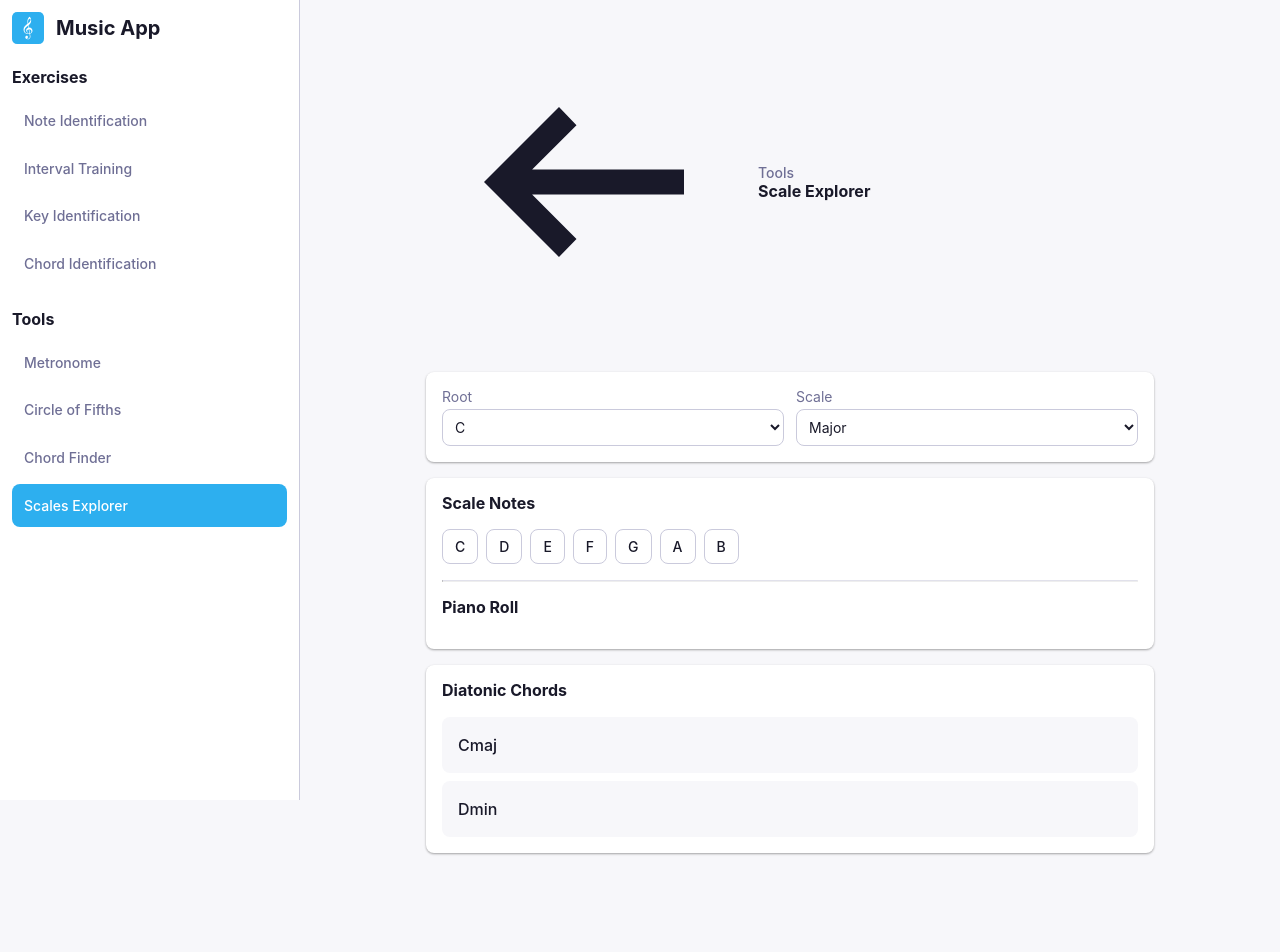
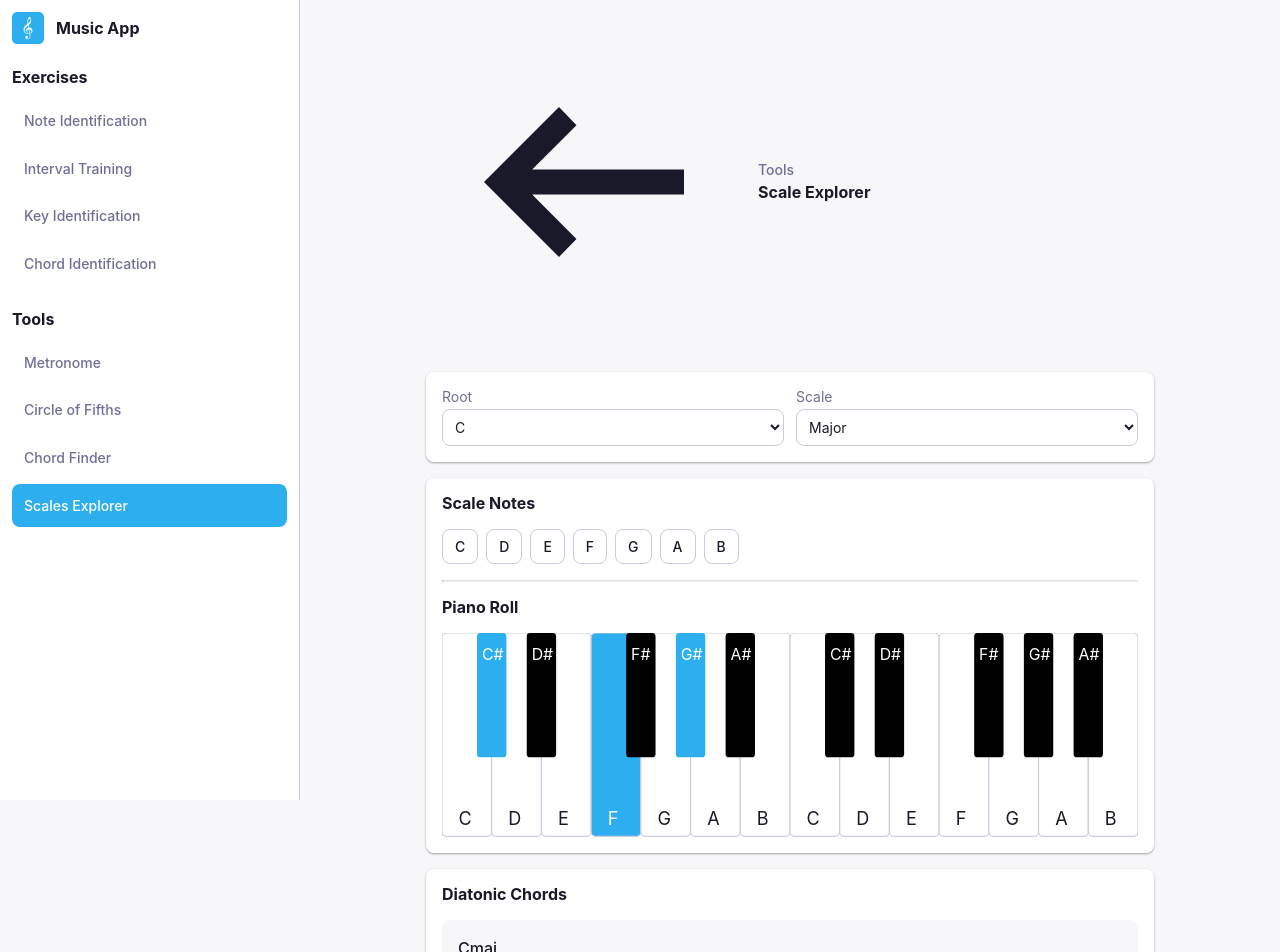
Before and after one commit to DrakeB1234/ToneTools, a SvelteKit app: page /tools/scales-explorer in a window 1280 px wide. Shown: the top 952 px of the page. Before the commit the page ends 877 px from the top, so only its background shows below. Built offline with nearby package versions, Linux system fonts and the light colour scheme.

Commit message:
Started to create the piano roll component. Will require changes to implement whatever note system I will use in the future, as of now its just for show.

```diff
--- a/src/app.css
+++ b/src/app.css
@@ -78,6 +78,7 @@ svg {
   --system-ui: system-ui, "Segoe UI", Roboto, Helvetica, Arial, sans-serif, "Apple Color Emoji", "Segoe UI Emoji", "Segoe UI Symbol";
 
   /* NAMING font-size-16 == 16px == 1rem */
+  --font-size-12: 0.625rem;
   --font-size-14: 0.875rem;
   --font-size-16: 1rem;
   --font-size-20: 1.25rem;
@@ -120,6 +121,14 @@ svg {
 
   --ease-in-sine: cubic-bezier(0.12, 0, 0.39, 0);
   --transition-color: background-color 0.2s var(--ease-in-sine);
+
+  /* font sizes */
+
+  --font-size-xsm: var(--font-size-12);
+  --font-size-sm: var(--font-size-14);
+  --font-size-base: var(--font-size-16);
+  --font-size-lg: var(--font-size-20);
+  --font-size-xlg: var(--font-size-24);
 
   /* app colors */
 
@@ -181,37 +190,39 @@ h3 {
 
 h1 {
   line-height: 1.2;
-  font-size: var(--font-size-24);
+  font-size: var(--font-size-xlg);
   font-weight: var(--font-weight-bold);
 }
 
 h2 {
   line-height: 1.2;
-  font-size: var(--font-size-20);
+  font-size: var(--font-size-lg);
   font-weight: var(--font-weight-bold);
 
 }
 
 h3 {
   line-height: 1.2;
-  font-size: var(--font-size-16);
+  font-size: var(--font-size-base);
   font-weight: var(--font-weight-bold);
 
 }
 
-:is(h1, h2, h3).small {
-  font-size: var(--font-size-20);
+.text-large {
+  line-height: 1.2;
+  font-size: var(--font-size-lg);
 }
 
-:is(h1, h2, h3).xsmall {
-  font-size: var(--font-size-16);
+.text-base {
+  line-height: 1.5;
+  font-size: var(--font-size-base);
 }
 
 /* body */
 
 p {
   line-height: 1.5;
-  font-size: var(--font-size-16);
+  font-size: var(--font-size-base);
   font-weight: var(--font-weight-regular);
   max-width: var(--text-box-width-med);
 }
@@ -223,7 +234,7 @@ p {
 
 p.caption {
   line-height: 1.4;
-  font-size: var(--font-size-14);
+  font-size: var(--font-size-sm);
   font-weight: var(--font-weight-regular);
 }
 
@@ -306,42 +317,3 @@ p.caption {
     --app-padding: var(--space-16) var(--space-12);
   }
 }
-
-@media (prefers-color-scheme:) {
-  :root {
-    --color-bg-app: var(--palette-slate-900);
-    --color-bg-surface: var(--palette-slate-800);
-    --color-bg-surface-dark: var(--palette-slate-700);
-
-    --color-bg-primary: var(--palette-primary-400);
-    --color-bg-primary-dark: var(--palette-primary-500);
-
-    --color-bg-accent-purple: var(--palette-accent-purple-300);
-    --color-bg-accent-violet: var(--palette-accent-violet-300);
-    --color-bg-accent-blue: var(--palette-accent-blue-300);
-    --color-bg-accent-green: var(--palette-accent-green-300);
-
-    --color-hover-surface: var(--palette-slate-600);
-    --color-hover-primary: var(--palette-primary-300);
-    --color-hover-primary-dark: var(--palette-primary-400);
-
-    --color-active-surface: var(--palette-slate-900);
-    --color-active-primary: var(--palette-primary-500);
-
-    --color-text: var(--palette-slate-100);
-    --color-text-muted: var(--palette-slate-500);
-    --color-text-inverse: var(--palette-white);
-    --color-text-inverse-muted: var(--palette-slate-300);
-    --color-text-primary: var(--palette-primary-300);
-
-    --color-border: var(--palette-slate-600);
-
-    --shadow-elevation-1:
-      rgba(0, 0, 0, 0.3) 0px 1px 3px,
-      rgba(0, 0, 0, 0.4) 0px 1px 2px;
-
-    --shadow-elevation-2:
-      rgba(0, 0, 0, 0.4) 0px 3px 6px,
-      rgba(0, 0, 0, 0.5) 0px 3px 6px;
-  }
-}
--- a/src/lib/components/Cards/HeroCard.svelte
+++ b/src/lib/components/Cards/HeroCard.svelte
@@ -4,15 +4,15 @@
 </script>
 
 <div class="card-base">
-  <h1 class="small">Music Training Exercises</h1>
+  <h1 class="text-large">Music Training Exercises</h1>
   <p class="caption">
     There's a lot to master when it comes to music. Start working on some of the
     many areas of focus today!
   </p>
 
   <Button element="a" variant="surface" href="/exercises">
-    View Exercises
     <MaterialIcon name="arrowRightAlt" color="var(--color-text-primary)" />
+    <p class="button-text">View Exercises</p>
   </Button>
 </div>
 
@@ -22,10 +22,15 @@
 
     box-shadow: var(--shadow-elevation-2);
     background-color: var(--color-bg-primary-dark);
+    color: var(--color-text-primary);
   }
 
   h1 {
     color: var(--color-text-inverse);
+  }
+
+  p:nth-child(2n) {
+    color: var(--color-text-primary);
   }
 
   p.caption {
@@ -35,4 +40,8 @@
 
     max-width: var(--text-box-width-small);
   }
+
+  p.button-text {
+    color: var(--color-text-primary);
+  }
 </style>
--- a/src/lib/components/Cards/LastUsedCard.svelte
+++ b/src/lib/components/Cards/LastUsedCard.svelte
@@ -29,8 +29,6 @@
     display: flex;
     align-items: center;
     gap: var(--space-12);
-
-    color: var(--color-text);
   }
 
   .text-container {
--- /dev/null
+++ b/src/lib/components/PianoRoll.svelte
@@ -0,0 +1,177 @@
+<script lang="ts">
+  let {
+    octaves = 1,
+    activeNotes,
+    showNoteNames = true,
+    pianoClickCallBack,
+  }: {
+    octaves: number;
+    activeNotes?: string[];
+    showNoteNames?: boolean;
+    pianoClickCallBack?: (note: string) => void;
+  } = $props();
+
+  const whiteWidth = 44;
+  const whiteHeight = 180;
+  const blackWidth = 26;
+  const blackHeight = 110;
+
+  const whiteNoteNameYPos = whiteHeight - 10;
+  const whiteNoteNameXOffset = whiteWidth / 3;
+  const blackNoteNameYPos = 24;
+  const blackNoteNameXOffset = blackWidth / 6;
+
+  const baseOctave = [
+    { note: "C", type: "white", wIdx: 0 },
+    { note: "C#", type: "black", wIdx: 0 },
+    { note: "D", type: "white", wIdx: 1 },
+    { note: "D#", type: "black", wIdx: 1 },
+    { note: "E", type: "white", wIdx: 2 },
+    { note: "F", type: "white", wIdx: 3 },
+    { note: "F#", type: "black", wIdx: 3 },
+    { note: "G", type: "white", wIdx: 4 },
+    { note: "G#", type: "black", wIdx: 4 },
+    { note: "A", type: "white", wIdx: 5 },
+    { note: "A#", type: "black", wIdx: 5 },
+    { note: "B", type: "white", wIdx: 6 },
+  ];
+
+  let keys = $derived(
+    Array.from({ length: octaves }).flatMap((_, i) =>
+      baseOctave.map((k) => {
+        const globalWIdx = i * 7 + k.wIdx;
+
+        const x =
+          k.type === "white"
+            ? globalWIdx * whiteWidth
+            : globalWIdx * whiteWidth + whiteWidth - blackWidth / 2;
+
+        return {
+          ...k,
+          note: k.note,
+          octave: i + 1,
+          x,
+          width: k.type === "white" ? whiteWidth : blackWidth,
+          height: k.type === "white" ? whiteHeight : blackHeight,
+        };
+      }),
+    ),
+  );
+
+  let whiteKeys = $derived(keys.filter((k) => k.type === "white"));
+  let blackKeys = $derived(keys.filter((k) => k.type === "black"));
+
+  let viewBoxWidth = $derived(octaves * 7 * whiteWidth);
+
+  function handlePianoClick(e: PointerEvent) {
+    const target = e.target as SVGElement;
+    const note = target.dataset.note;
+
+    if (!note) return;
+    if (pianoClickCallBack) pianoClickCallBack(note);
+  }
+</script>
+
+<svg
+  class="piano-svg"
+  viewBox="0 0 {viewBoxWidth} {whiteHeight}"
+  preserveAspectRatio="xMidYMid meet"
+  onpointerdown={handlePianoClick}
+  role="img"
+  aria-label="Piano Roll"
+>
+  <g class="white-keys">
+    {#each whiteKeys as key (`${key.note}${key.octave}`)}
+      <rect
+        class="key white"
+        class:active={activeNotes?.includes(key.note + key.octave)}
+        x={key.x}
+        y="0"
+        width={key.width}
+        height={key.height}
+        data-note={key.note}
+        data-octave={key.octave}
+        rx="4"
+      />
+      <text
+        class="note-text white"
+        class:hide={!showNoteNames}
+        y={whiteNoteNameYPos}
+        x={key.x + whiteNoteNameXOffset}>{key.note}</text
+      >
+    {/each}
+  </g>
+
+  <g class="black-keys">
+    {#each blackKeys as key (`${key.note}${key.octave}`)}
+      <rect
+        class="key black"
+        class:active={activeNotes?.includes(key.note + key.octave)}
+        x={key.x}
+        y="0"
+        width={key.width}
+        height={key.height}
+        data-note={key.note}
+        data-octave={key.octave}
+        rx="3"
+      />
+      <text
+        class="note-text black"
+        class:hide={!showNoteNames}
+        y={blackNoteNameYPos}
+        x={key.x + blackNoteNameXOffset}>{key.note}</text
+      >
+    {/each}
+  </g>
+</svg>
+
+<style>
+  .piano-svg {
+    display: block;
+    width: 100%;
+    height: auto;
+  }
+
+  .key {
+    cursor: pointer;
+    transition: fill 0.15s ease;
+  }
+  .key.white {
+    fill: var(--color-bg-surface, #ffffff);
+    stroke: var(--color-border, #ccc);
+    stroke-width: 1px;
+  }
+  .key.white:hover {
+    fill: var(--color-hover-surface, #f0f0f0);
+  }
+  .key.black {
+    fill: var(--palette-black, #111111);
+  }
+  .key.black:hover {
+    fill: #333333;
+  }
+  .key.active {
+    fill: var(--color-bg-primary);
+  }
+  .key.active + text {
+    fill: var(--color-text-inverse);
+  }
+  .key.active:hover {
+    fill: var(--color-hover-primary);
+  }
+
+  .note-text {
+    pointer-events: none;
+  }
+  .note-text.hide {
+    display: none;
+  }
+  .note-text.white {
+    fill: var(--color-text);
+    font-size: var(--font-size-base);
+  }
+  .note-text.black {
+    fill: var(--color-text-inverse);
+    font-size: var(--font-size-sm);
+  }
+</style>
--- a/src/lib/components/Sidebar.svelte
+++ b/src/lib/components/Sidebar.svelte
@@ -1,35 +1,14 @@
-<script lang="ts">
+<script>
   import Button from "./UI/Button.svelte";
   import { page } from "$app/state";
   import { toolsData, exercisesData } from "$lib/data/appData";
-
-  interface LinkEntry {
-    label: string;
-    href: string;
-  }
-
-  let exerciseLinks: LinkEntry[] = [
-    { label: "Scales", href: "/" },
-    { label: "Chords", href: "/exercises/chords" },
-    { label: "Rhythm", href: "/exercises/rhythm" },
-  ];
-
-  let toolLinks: LinkEntry[] = [
-    { label: "Metronome", href: "/tools/metronome" },
-    { label: "Scales Explorer", href: "/tools/scalesexplorer" },
-    { label: "Tap BPM", href: "/tools/tapbpm" },
-    {
-      label: "Chord Progression Creator",
-      href: "/tools/chordprogressioncreator",
-    },
-  ];
 </script>
 
 <aside>
   <div class="wrapper">
     <a href="/" class="container__logo">
       <img src="/images/logo.svg" alt="Music App Logo" width="32" height="32" />
-      <h1 class="small">Music App</h1>
+      <h1 class="text-base">Music App</h1>
     </a>
     <nav aria-label="Main Navigation">
       <h3>Exercises</h3>
--- a/src/lib/components/UI/Button.svelte
+++ b/src/lib/components/UI/Button.svelte
@@ -48,7 +48,7 @@
 
     color: var(--color-text);
     font-weight: var(--font-weight-regular);
-    font-size: var(--font-size-14);
+    font-size: var(--font-size-sm);
     cursor: pointer;
     text-decoration: none;
     border: none;
--- a/src/lib/components/UI/Input.svelte
+++ b/src/lib/components/UI/Input.svelte
@@ -29,7 +29,7 @@
   input {
     padding: var(--space-8);
 
-    font-size: var(--font-size-14);
+    font-size: var(--font-size-sm);
     color: var(--color-text);
     background-color: transparent;
     border-radius: var(--radius-8);
--- a/src/lib/components/UI/Label.svelte
+++ b/src/lib/components/UI/Label.svelte
@@ -6,7 +6,7 @@
 
 <style>
   label {
-    font-size: var(--font-size-14);
+    font-size: var(--font-size-sm);
     color: var(--color-text-muted);
   }
 </style>
--- a/src/lib/components/UI/Select.svelte
+++ b/src/lib/components/UI/Select.svelte
@@ -32,7 +32,7 @@
   select {
     padding: var(--space-8);
 
-    font-size: var(--font-size-14);
+    font-size: var(--font-size-sm);
     color: var(--color-text);
     background-color: transparent;
     border-radius: var(--radius-8);
--- a/src/routes/+page.svelte
+++ b/src/routes/+page.svelte
@@ -73,7 +73,7 @@
 
   .cards-grid {
     display: grid;
-    grid-template-columns: repeat(auto-fill, minmax(12em, 1fr));
+    grid-template-columns: repeat(auto-fill, minmax(11em, 1fr));
     align-items: stretch;
     grid-auto-rows: 1fr;
     gap: var(--space-12);
--- a/src/routes/tools/scales-explorer/+page.svelte
+++ b/src/routes/tools/scales-explorer/+page.svelte
@@ -6,12 +6,24 @@
   import Label from "$lib/components/UI/Label.svelte";
   import Select from "$lib/components/UI/Select.svelte";
   import type { Option } from "$lib/components/UI/Select.svelte";
-  import Input from "$lib/components/UI/Input.svelte";
+  import PianoRoll from "$lib/components/PianoRoll.svelte";
 
   const noteNames = ["C", "D", "E", "F", "G", "A", "B"];
 
-  const selectOptionsNote: Option[] = [{ label: "C", value: "C" }];
-  const selectOptionsScales: Option[] = [{ label: "Major", value: "Major" }];
+  const selectOptionsNote: Option[] = noteNames.map((e) => {
+    return { label: e, value: e };
+  });
+  const selectOptionsScales: Option[] = [
+    { label: "Major", value: "Major" },
+    { label: "Minor", value: "Minor" },
+    { label: "Dorian", value: "Dorian" },
+  ];
+
+  const pianoRollActiveNotes = ["C#1", "F1", "G#1"];
+
+  const pianoClickCallBack = (note: string) => {
+    console.log(note);
+  };
 </script>
 
 <div class="page">
@@ -24,7 +36,7 @@
         </Button>
         <div class="text-container">
           <p class="caption muted">Tools</p>
-          <h1 class="xsmall">Scale Explorer</h1>
+          <h1 class="text-base">Scale Explorer</h1>
         </div>
       </div>
 
@@ -50,6 +62,14 @@
         <hr class="divider" />
 
         <h3>Piano Roll</h3>
+
+        <div class="piano-roll-container">
+          <PianoRoll
+            octaves={2}
+            activeNotes={pianoRollActiveNotes}
+            {pianoClickCallBack}
+          />
+        </div>
       </section>
 
       <section class="card-base chords-card">
@@ -71,6 +91,11 @@
 <style>
   .page {
     display: flex;
+  }
+
+  /* Fixes wierd overflow with flexbox with PianoRoll Component. WTH? */
+  .page :global(> .wrapper) {
+    min-width: 0;
   }
 
   main {
@@ -117,6 +142,10 @@
     gap: var(--space-8);
   }
 
+  .piano-roll-container {
+    overflow: hidden;
+  }
+
   .divider {
     margin-block: var(--space-16);
   }
```
